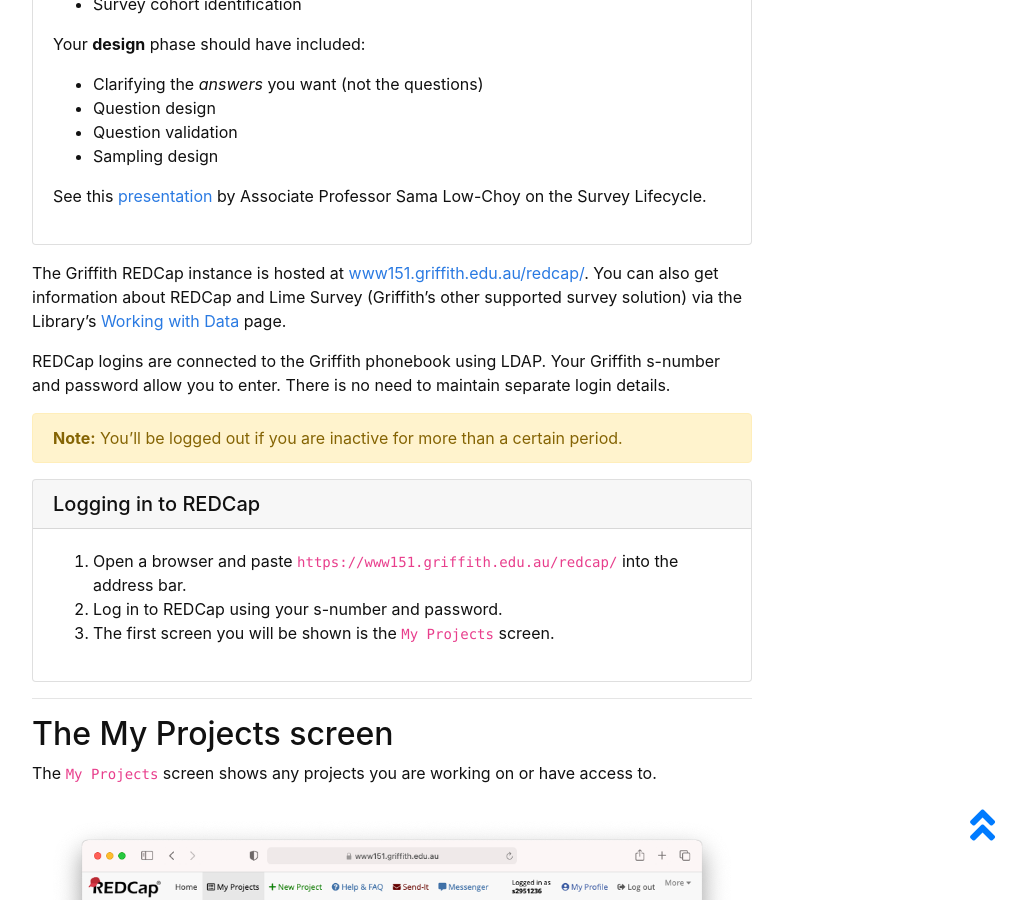
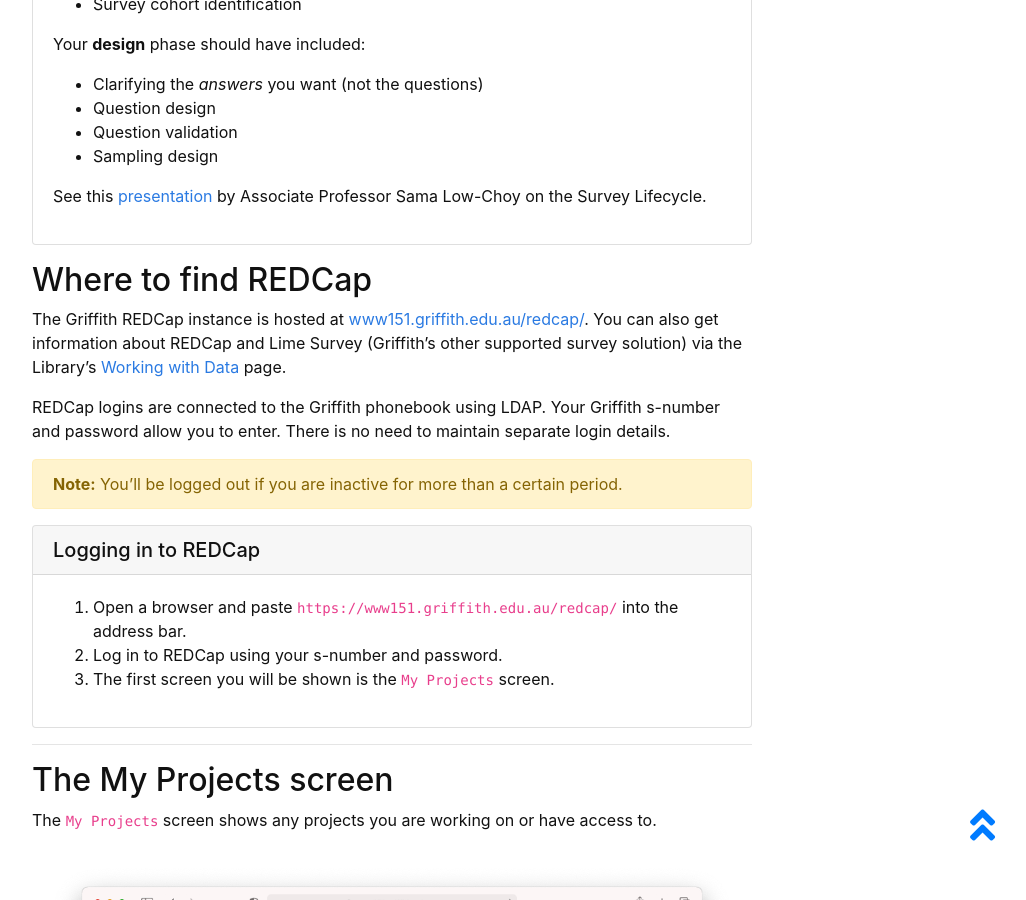
Before and after one commit to GriffithUniLibrary/redcap-intro-superseded, a Jekyll site: the page built from content/1-setup.md, in a window 1280 px wide and 900 px high, scrolled down 576 px. Shown: the whole window, without its empty margins (248-1274 px from the left). Built offline with Jekyll 4.4.1, drawn with Linux system fonts in a browser that asks for light colours.

Commit message:
Pied piper

```diff
--- a/content/1-setup.md
+++ b/content/1-setup.md
@@ -1,5 +1,6 @@
 ---
 title: Getting Started and setting up
+title-icon: fas fa-pied-piper-hat
 nav: Setup
 topics: Logging in; My Projects; Creating a project
 description: Let's look at how to access REDCap for the first time.
@@ -33,6 +34,8 @@ See this <a href="LowChoyResBaz2021.pdf">presentation</a> by Associate Professor
 {% endcapture %}
 
 {% include card.html header="<i class='fa-solid fa-bomb'></i> Before we get started" text=beforewebegin %}
+
+## Where to find REDCap
 
 The Griffith REDCap instance is hosted at [www151.griffith.edu.au/redcap/](https://www151.griffith.edu.au/redcap/). You can also get information about REDCap and Lime Survey (Griffith's other supported survey solution) via the Library's [Working with Data](https://www.griffith.edu.au/library/research-publishing/working-with-data/create-and-capture) page.
 
```
